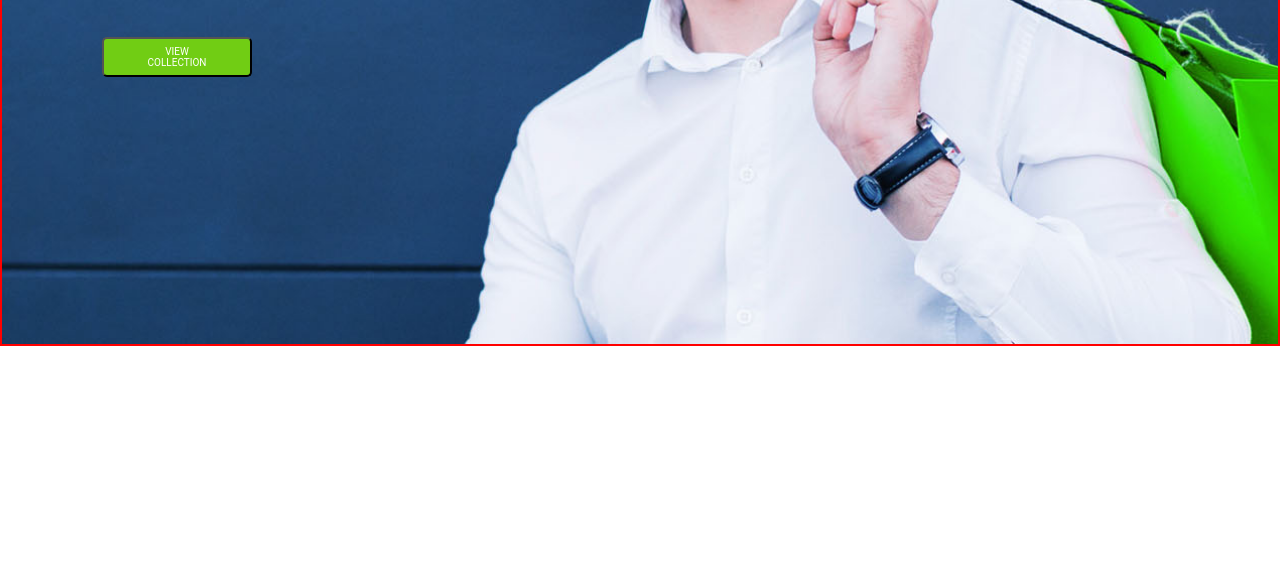
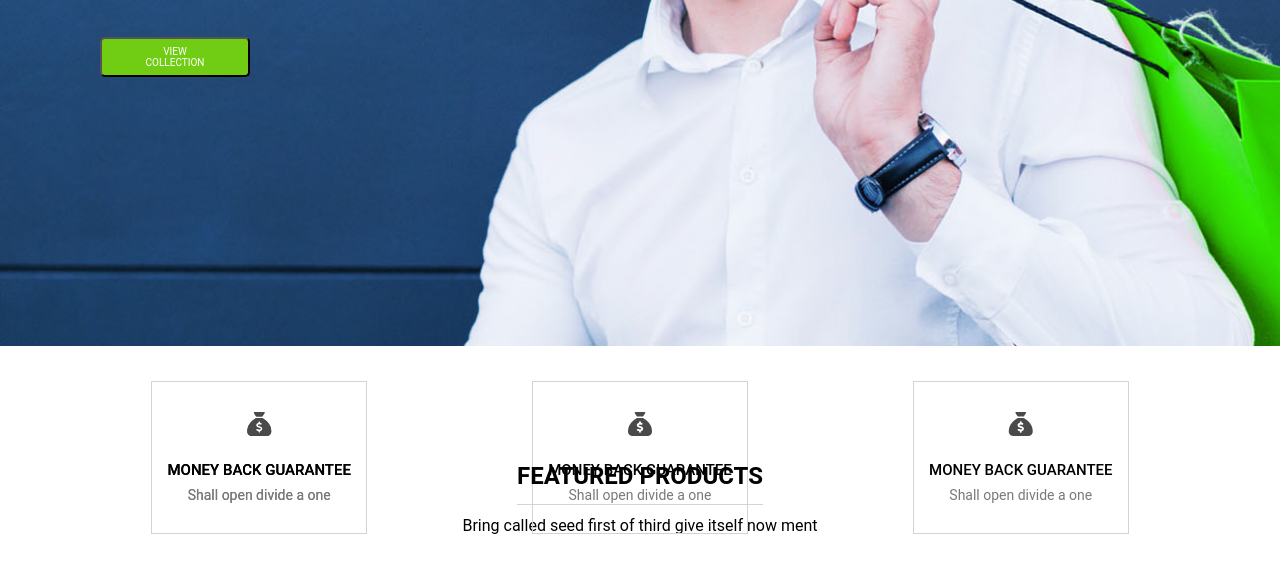
Before and after one commit to mdalifaizan356/Backend-with-Regex, a plain HTML site: page Project Assignment/index.html in a window 1280 px wide. Shown: the part 545-1118 px from the top of the page. Before the commit the page ends 891 px from the top, so only its background shows below. Drawn offline with Linux system fonts and the light colour scheme.

Commit message:
Work on Project

```diff
--- a/Java Script/Assignments/Test Assgn2 on 22june24.txt
+++ b/Java Script/Assignments/Test Assgn2 on 22june24.txt
@@ -66,6 +66,7 @@ const reverse = (n) => {
      let a = 93,
       b = 95,
       c = 99;
+    }
      let avg = (a + b + c) / 3;
      if (avg > 40) {
       let res = prodof2();
--- a/Java Script/Practice Files/run26.js
+++ b/Java Script/Practice Files/run26.js
@@ -10,8 +10,6 @@ const division = (a1, a2)=>{
 
 }
 
-
-
 if(sum>80){
   console.log(division(4,2));
 }
--- a/Project Assignment/css/home.css
+++ b/Project Assignment/css/home.css
@@ -108,7 +108,7 @@ body{
     text-decoration: none;
 }
 .homebanner{
-    border: 2px solid red;
+    /* border: 2px solid red; */
     width: 100%;
     height: 100vh;
     background-image: url('../img/banner/banner-bg.jpg');
@@ -116,6 +116,7 @@ body{
     background-size: cover;
     background-position-x: center;
     background-position-y: bottom;
+    margin-bottom: 35px;
 
 }
 .bannerInner{
@@ -165,3 +166,80 @@ body{
     text-decoration: none;
     color: white;
 }
+
+.featureArea{
+    /* border: 2px solid red; */
+    margin-bottom: 70px;
+}
+.featuresContainer{
+    /* border: 2px solid black; */
+    width: 85%;
+    margin: auto;
+    display: flex;
+    flex-wrap: wrap;
+    justify-content: space-between;
+
+}
+.box{
+    /* border: 2px solid red; */
+    width: 30%;
+    text-align: center;
+    display: flex;
+    justify-content: center;
+    padding: 0px 15px;
+    position: relative;
+}
+.singleFeature{
+    border: 1px solid lightgray;
+    font-size: 14px;
+    padding: 30px 15px;
+    margin-bottom: 50px;
+    position: absolute;
+}
+.singleFeature i{
+    color: #4a4a4a;
+    font-weight: 500px;
+    font-size: 24px;
+    display: inline-block;
+    cursor: pointer;
+}
+.singleFeature h3 {
+    font-size: 15px;
+    font-weight: 500;
+    text-transform: uppercase;
+    margin-top: 25px;
+    cursor: pointer;
+    margin: 25px 0px 8px;
+}
+.singleFeature p {
+    color: #797979;
+}
+
+
+.featuresProductArea{
+    /* border: 2px solid red; */
+    margin-bottom: 70px;
+}
+.fPTitle{
+    /* border: 2px solid black; */
+    width: 85%;
+    margin: auto;
+    text-align: center;
+    line-height: 50px;
+}
+
+.fPTitle span{
+    /* border: 2px solid blue; */
+    position: relative;
+}
+
+.fPTitle span::after{
+content: '';
+  position: absolute;
+  top: 150%;
+  left: 0;
+  bottom: -3px;
+  width: 100%;
+  height: 1px;
+  background-color: lightgray;
+}
--- a/Project Assignment/index.html
+++ b/Project Assignment/index.html
@@ -4,10 +4,12 @@
     <meta charset="UTF-8">
     <meta name="viewport" content="width=device-width, initial-scale=1.0">
     <link rel="stylesheet" href="css/home.css">
+    <link rel="stylesheet" href="https://cdnjs.cloudflare.com/ajax/libs/font-awesome/6.5.2/css/all.min.css" integrity="sha512-SnH5WK+bZxgPHs44uWIX+LLJAJ9/2PkPKZ5QiAj6Ta86w+fsb2TkcmfRyVX3pBnMFcV7oQPJkl9QevSCWr3W6A==" crossorigin="anonymous" referrerpolicy="no-referrer" />
     <title>Home</title>
 </head>
 <body>
-    <head class="headerArea">
+<!-- Start Header -->
+    <header class="headerArea">
         <div class="topMenu">
             <div class="Container">
                 <div class="leftMenu">
@@ -47,7 +49,9 @@
                 </div>
             </div>
         </div>
-    </head>
+    </header>
+<!-- End Header -->
+<!-- Start Banner -->
     <div class="homebanner bannerInner">
         <div class="Container">
             <div class="bannerContent">
@@ -58,5 +62,47 @@
             </div>
         </div>
     </div>
+<!--End Banner -->
+<!-- Start Feature Area -->
+    <section class="featureArea">
+        <div class="featuresContainer">
+            <div class="box">
+                <div class="singleFeature">
+                    <i class="fa-solid fa-sack-dollar"></i>
+                    <h3>MONEY BACK GUARANTEE</h3>
+                    <p>Shall open divide a one</p>
+                </div>
+            </div>
+            <div class="box">
+                <div class="singleFeature">
+                    <i class="fa-solid fa-sack-dollar"></i>
+                    <h3>MONEY BACK GUARANTEE</h3>
+                    <p>Shall open divide a one</p>
+                </div>
+            </div>
+            <div class="box">
+                <div class="singleFeature">
+                    <i class="fa-solid fa-sack-dollar"></i>
+                    <h3>MONEY BACK GUARANTEE</h3>
+                    <p>Shall open divide a one</p>
+                </div>
+            </div>
+            <div class="box">
+                <div class="singleFeature">
+                    <i class="fa-solid fa-sack-dollar"></i>
+                    <h3>MONEY BACK GUARANTEE</h3>
+                    <p>Shall open divide a one</p>
+                </div>
+            </div>
+        </div>
+    </section>
+<!-- End Feature Are -->
+<!-- Start Features Product  -->
+    <section class="featuresProductArea">
+        <div class="fPTitle">
+            <h2><span>FEATURED PRODUCTS</span></h2>
+            <p>Bring called seed first of third give itself now ment</p>
+        </div>
+    </section>
 </body>
 </html>
```
Also changed, not shown: Java Script/Assignments/JS Assgn on 26june24 fxn in js.txt (line endings or trailing spaces).
